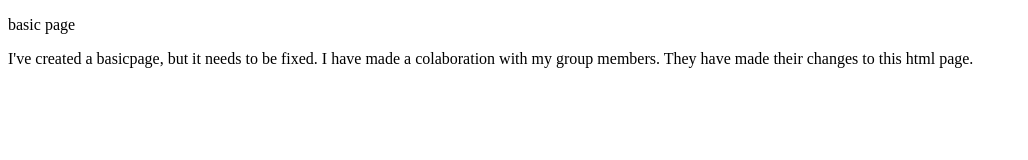
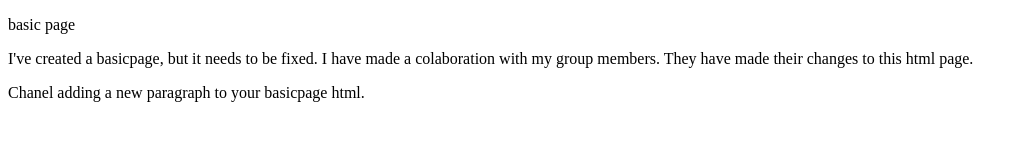
Before and after one commit to pjohnson35/basicpage, a plain HTML site: page index.html in a window 1280 px wide. Shown: the whole page, without its empty margins (0-1028 px from the left). Drawn offline with Linux system fonts and the light colour scheme.

Commit message:
Added New Paragraph

```diff
--- a/index.html
+++ b/index.html
@@ -6,5 +6,7 @@
 <body>
 	<p>basic page</p>
 	<p>I've created a basicpage, but it needs to be fixed. I have made a colaboration with my group members. They have made their changes to this html page.</p>
+		<p>Chanel adding a new paragraph to your basicpage html.</p>
+
 </body>
 </html>
```
